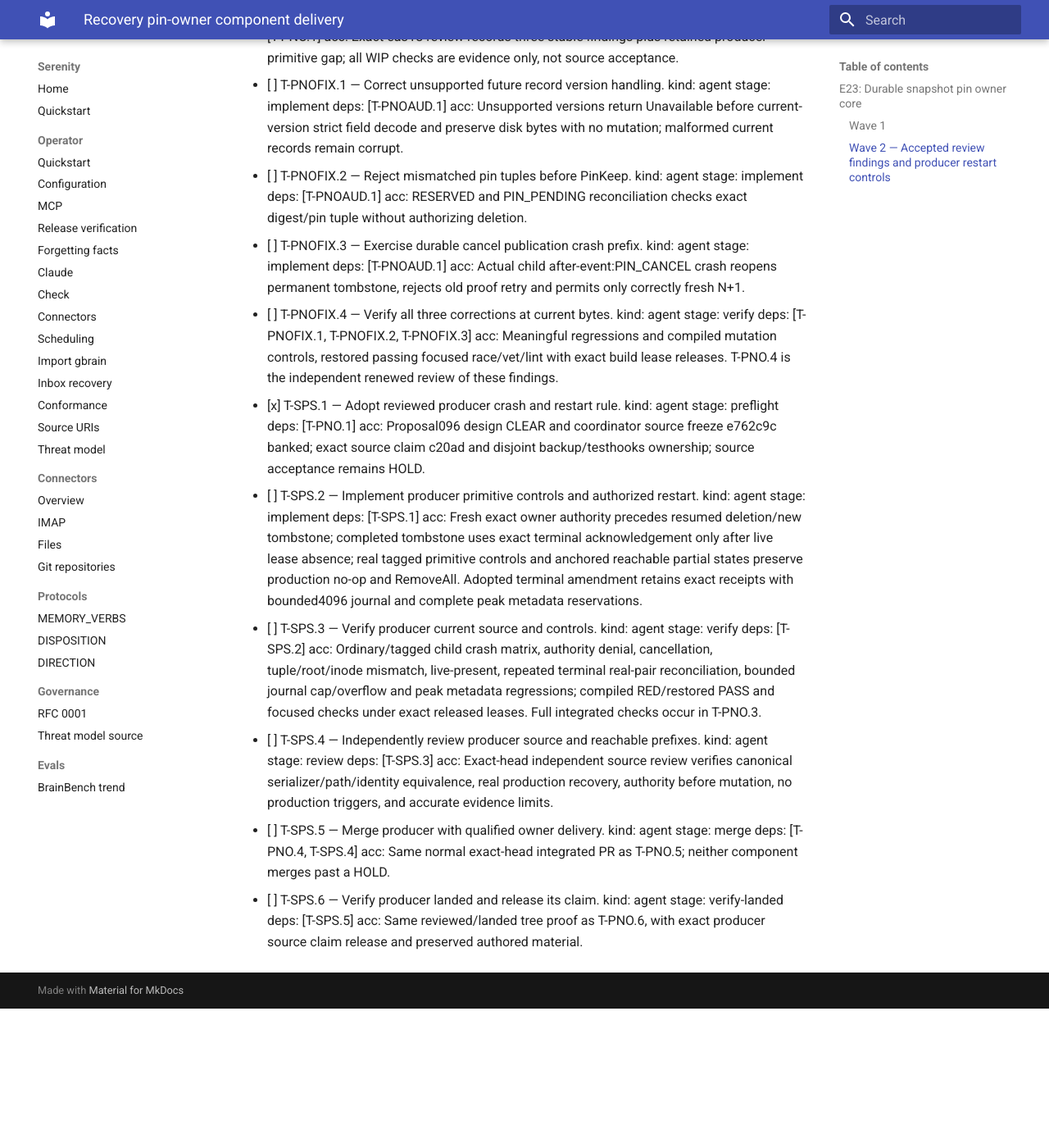
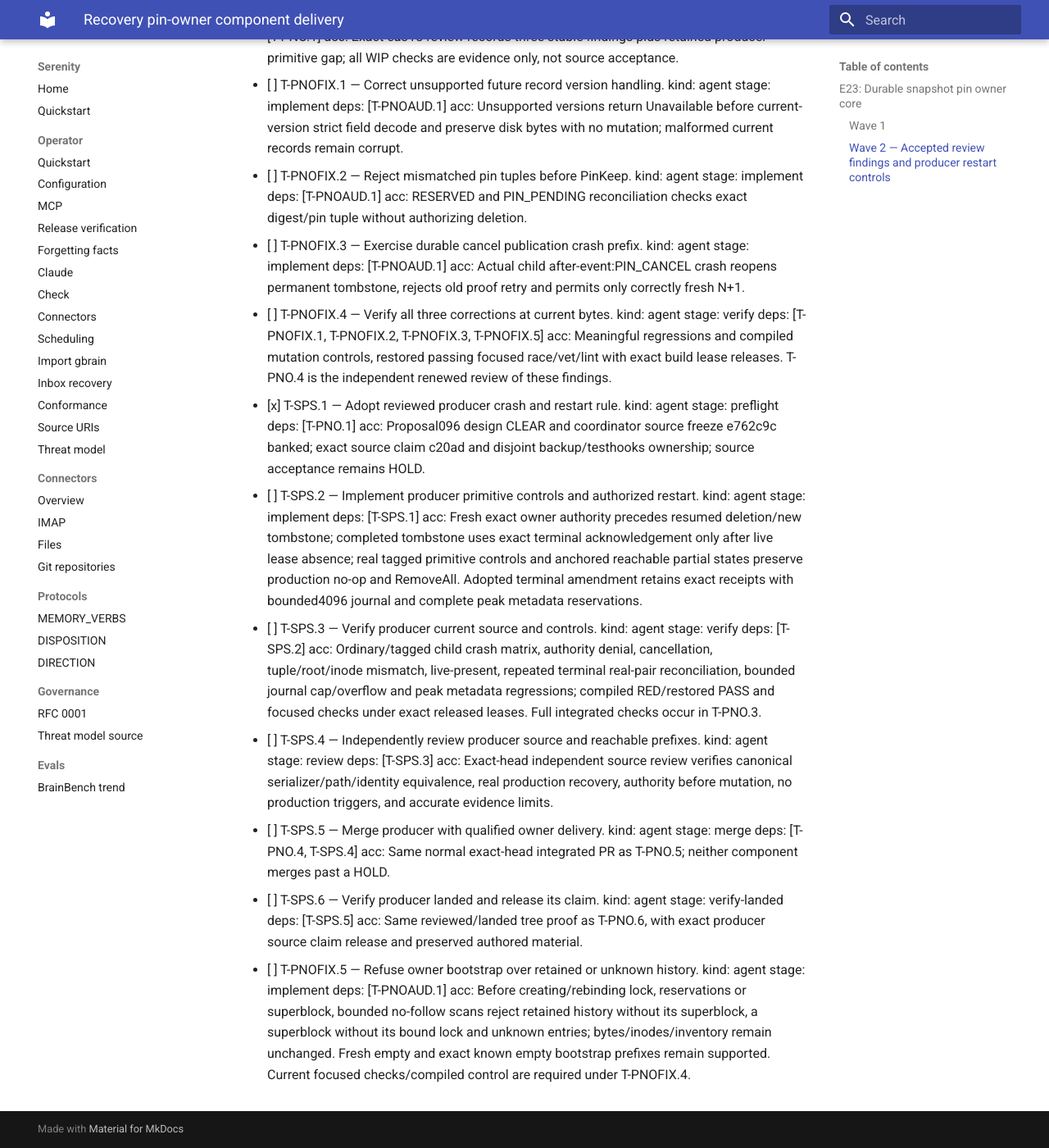
Before and after one commit to sirerun/serenity, an MkDocs documentation site: the page built from docs/plans/recovery-pin-owner-delivery-2026-10-03.md, in a window 1280 px wide and 1400 px high, scrolled down 1019 px. Shown: the whole window at 82% size. Built offline with MkDocs 1.6.1 and Material for MkDocs 9.7.7, drawn with Linux system fonts in a browser that asks for light colours; before the commit the page ends 2249 px from its top, so only the background shows below that.

Commit message:
Track fail-closed owner bootstrap review remediation

```diff
--- a/docs/plans/recovery-pin-owner-delivery-2026-10-03.md
+++ b/docs/plans/recovery-pin-owner-delivery-2026-10-03.md
@@ -29,7 +29,7 @@ Logical T23.50, full READY/coordinator/factory authority, post-restore release,
   acc: RESERVED and PIN_PENDING reconciliation checks exact digest/pin tuple without authorizing deletion.
 - [ ] T-PNOFIX.3 — Exercise durable cancel publication crash prefix. kind: agent stage: implement deps: [T-PNOAUD.1]
   acc: Actual child after-event:PIN_CANCEL crash reopens permanent tombstone, rejects old proof retry and permits only correctly fresh N+1.
-- [ ] T-PNOFIX.4 — Verify all three corrections at current bytes. kind: agent stage: verify deps: [T-PNOFIX.1, T-PNOFIX.2, T-PNOFIX.3]
+- [ ] T-PNOFIX.4 — Verify all three corrections at current bytes. kind: agent stage: verify deps: [T-PNOFIX.1, T-PNOFIX.2, T-PNOFIX.3, T-PNOFIX.5]
   acc: Meaningful regressions and compiled mutation controls, restored passing focused race/vet/lint with exact build lease releases. T-PNO.4 is the independent renewed review of these findings.
 - [x] T-SPS.1 — Adopt reviewed producer crash and restart rule. kind: agent stage: preflight deps: [T-PNO.1]
   acc: Proposal096 design CLEAR and coordinator source freeze e762c9c banked; exact source claim c20ad and disjoint backup/testhooks ownership; source acceptance remains HOLD.
@@ -43,3 +43,6 @@ Logical T23.50, full READY/coordinator/factory authority, post-restore release,
   acc: Same normal exact-head integrated PR as T-PNO.5; neither component merges past a HOLD.
 - [ ] T-SPS.6 — Verify producer landed and release its claim. kind: agent stage: verify-landed deps: [T-SPS.5]
   acc: Same reviewed/landed tree proof as T-PNO.6, with exact producer source claim release and preserved authored material.
+
+- [ ] T-PNOFIX.5 — Refuse owner bootstrap over retained or unknown history. kind: agent stage: implement deps: [T-PNOAUD.1]
+  acc: Before creating/rebinding lock, reservations or superblock, bounded no-follow scans reject retained history without its superblock, a superblock without its bound lock and unknown entries; bytes/inodes/inventory remain unchanged. Fresh empty and exact known empty bootstrap prefixes remain supported. Current focused checks/compiled control are required under T-PNOFIX.4.
```
Also changed, not shown: docs/plans/recovery-pin-owner-correction-static-hold-2026-10-03.md (added, +27 -0 lines).
